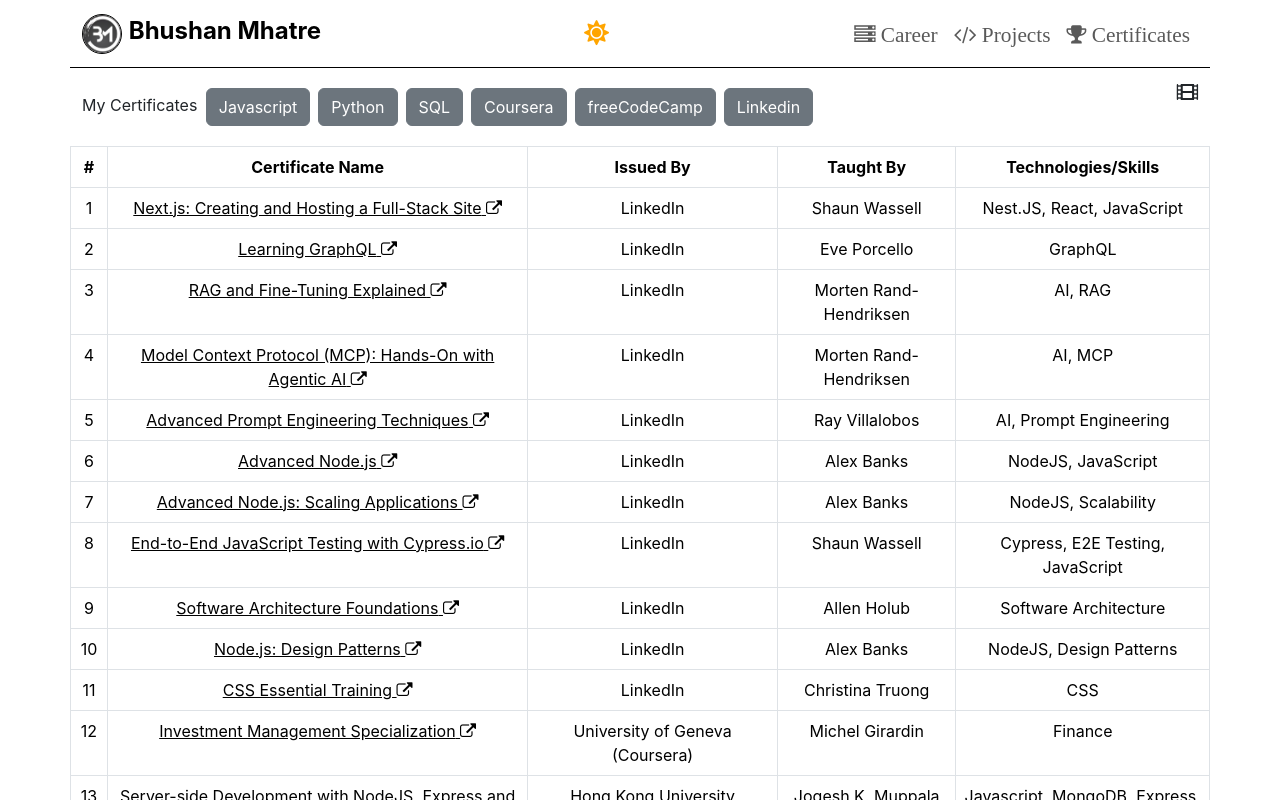
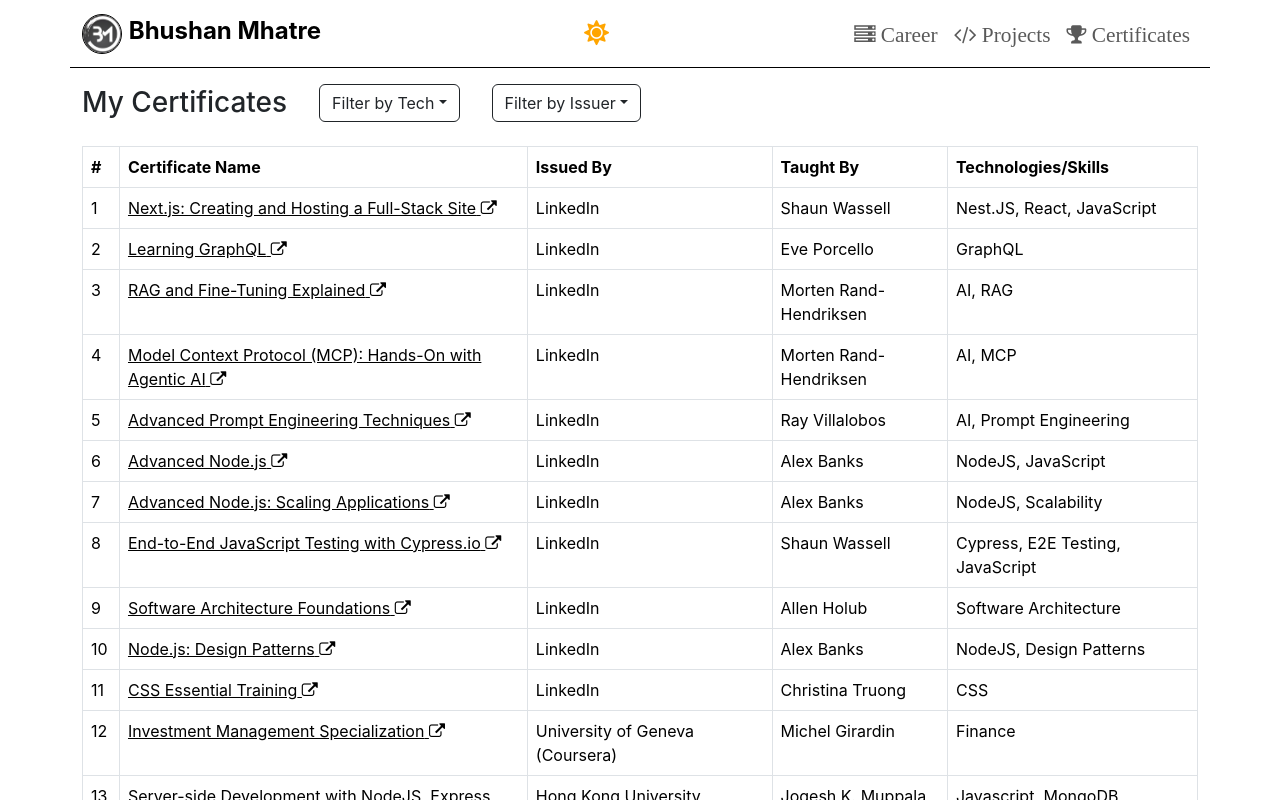
Before and after one commit to thebhushanmhatre/bhushan-portfolio, a React (Create React App) app: page /certificates in a window 1280 px wide. Shown: the top 800 px of the page. Built offline with nearby package versions, Linux system fonts and the light colour scheme.

Commit message:
feat: Improved the data filtering mechanism on Projects and Certificates pages

```diff
--- a/src/components/web/Certificate.js
+++ b/src/components/web/Certificate.js
@@ -1,32 +1,55 @@
 import React, { useContext, useState } from 'react';
-import { Container, Row, Button } from 'reactstrap';
-import RenderCards from './RenderCards';
-import RenderCarousel from './RenderCarousel';
+import { Container } from 'reactstrap';
 import RenderTable from './RenderTable';
 import { DataContext } from '../../App';
+import FilterDropdown from './FilterDropdown';
 
 function Certificate() {
-  const [filterBy, setFilterBy] = useState(false);
-  const [filterOn, setFilterOn] = useState(false);
-  const [iconName, toggleIcon] = useState('fas fa-film fa-lg');
+  const [selectedTech, setSelectedTech] = useState([]);
+  const [selectedIssuer, setSelectedIssuer] = useState([]);
   const certificatesData = useContext(DataContext).certificates;
 
-  const setFilter = (filter, on) => {
-    if (filterBy === filter) {
-      setFilterBy(false);
+  const handleTechSelect = (option) => {
+    if (selectedTech.some(f => f.value === option.value)) {
+      setSelectedTech(selectedTech.filter(f => f.value !== option.value));
     } else {
-      setFilterBy(filter);
-      setFilterOn(on);
+      setSelectedTech([...selectedTech, option]);
     }
+  };
+
+  const handleTechRemove = (option) => {
+    setSelectedTech(selectedTech.filter(f => f.value !== option.value));
+  };
+
+  const handleIssuerSelect = (option) => {
+    if (selectedIssuer.some(f => f.value === option.value)) {
+      setSelectedIssuer(selectedIssuer.filter(f => f.value !== option.value));
+    } else {
+      setSelectedIssuer([...selectedIssuer, option]);
+    }
+  };
+
+  const handleIssuerRemove = (option) => {
+    setSelectedIssuer(selectedIssuer.filter(f => f.value !== option.value));
   };
 
   const getCertis = () => {
     let certificates = certificatesData.filter((item) => item.visible);
-    if (filterBy) {
+
+    if (selectedTech.length > 0) {
+      const techValues = selectedTech.map(f => f.value);
       certificates = certificates.filter(
-        (item) => item[filterOn].indexOf(filterBy) !== -1
+        (item) => techValues.some(tech => item.tech.includes(tech))
       );
     }
+
+    if (selectedIssuer.length > 0) {
+      const issuerValues = selectedIssuer.map(f => f.value);
+       certificates = certificates.filter(
+        (item) => issuerValues.includes(item.issuer)
+      );
+    }
+
     return certificates;
   };
 
@@ -45,72 +68,57 @@
     );
   };
 
-  const filters = ['Javascript', 'Python', 'SQL'].map((item) => (
-    <Button key={item} className="m-1" onClick={() => setFilter(item, 'tech')}>
-      {item}{' '}
-    </Button>
-  ));
+  const techOptions = [
+    { label: 'Javascript', value: 'Javascript' },
+    { label: 'Python', value: 'Python' },
+    { label: 'SQL', value: 'SQL' }
+  ];
 
-  ['Coursera', 'freeCodeCamp', 'Linkedin'].forEach((item) =>
-    filters.push(
-      <Button
-        key={item}
-        className="m-1"
-        onClick={() => setFilter(item, 'issuer')}
-      >
-        {item}{' '}
-      </Button>
-    )
-  );
+  const issuerOptions = [
+    { label: 'Coursera', value: 'Coursera' },
+    { label: 'freeCodeCamp', value: 'freeCodeCamp' },
+    { label: 'Linkedin', value: 'Linkedin' }
+  ];
 
-  const renderCards = <RenderCards items={getCertis()} type={'Certificate'} />;
+  const certList = pickValues();
+  let renderTable;
 
-  const renderTable = (
+  if (certList.length > 0) {
+    renderTable = (
       <RenderTable
         className="m-4 pb-4"
-      items={pickValues()}
+        items={certList}
         type={'Certificate'}
       />
     );
-
-  const renderFilm = <RenderCarousel certis={getCertis()} />;
-
-  // table -> slider -> cards
-  // table -> film   -> th
-
-  // click on table, then icon changes to slider and table is displayed, film && table
-  // click on slider, then icon changes to cards and slider/film is displayed, cards && slider
-  // click on cards, then icon changes to table and cards is displayed, table && cards/th
-
-  const changeIcon = () => {
-    if (iconName == 'fa fa-table fa-lg') {
-      toggleIcon('fas fa-film fa-lg');
-    } else if (iconName == 'fas fa-film fa-lg') {
-      toggleIcon('fa fa-th fa-lg');
   } else {
-      toggleIcon('fa fa-table fa-lg');
+    renderTable = (
+      <h3 className="text-danger">
+        No Certificates Found
+      </h3>
+    );
   }
-    return '';
-  };
-
-  const iconBtn = (
-    <span
-      onClick={changeIcon}
-      className={iconName}
-      style={{ float: 'right' }}
-    />
-  );
 
   return (
-    <Container>
-      <p className="text-lg">
-        {filterBy ? filterBy : 'My'} Certificates {filters} {iconBtn}
-      </p>
-      <Row className="d-flex justify-content-around text-center mb-3">
-        {iconName == 'fa fa-th fa-lg' && renderFilm}
-        {iconName == 'fas fa-film fa-lg' && renderTable}
-        {iconName == 'fa fa-table fa-lg' && renderCards}
-      </Row>
+    <Container className="pb-5">
+      <div className="d-flex align-items-center mb-4 flex-wrap">
+        <h3 className="mb-0 me-3">My Certificates</h3>
+        <FilterDropdown
+          title="Filter by Tech"
+          options={techOptions}
+          selected={selectedTech}
+          onSelect={handleTechSelect}
+          onRemove={handleTechRemove}
+        />
+        <FilterDropdown
+          title="Filter by Issuer"
+          options={issuerOptions}
+          selected={selectedIssuer}
+          onSelect={handleIssuerSelect}
+          onRemove={handleIssuerRemove}
+        />
+      </div>
+      {renderTable}
     </Container>
   );
 }
--- /dev/null
+++ b/src/components/web/FilterDropdown.js
@@ -0,0 +1,55 @@
+import React, { useState } from 'react';
+import { Dropdown, DropdownToggle, DropdownMenu, DropdownItem, Badge, Input } from 'reactstrap';
+
+const FilterDropdown = ({ title, options, selected, onSelect, onRemove }) => {
+  const [dropdownOpen, setDropdownOpen] = useState(false);
+  const toggle = () => setDropdownOpen(prevState => !prevState);
+
+  return (
+    <>
+      <Dropdown isOpen={dropdownOpen} toggle={toggle} className="mx-3">
+        <DropdownToggle caret color="outline-dark">
+          {title}
+        </DropdownToggle>
+        <DropdownMenu>
+          {options.map((option) => (
+             <DropdownItem key={option.value} toggle={false} onClick={() => onSelect(option)}>
+                 <div className="d-flex align-items-center">
+                    <Input
+                      type="checkbox"
+                      checked={selected.some(s => s.value === option.value)}
+                      readOnly
+                      style={{ marginRight: '10px', pointerEvents: 'none' }}
+                    />
+                    {option.label}
+                 </div>
+              </DropdownItem>
+          ))}
+        </DropdownMenu>
+      </Dropdown>
+
+      <div className="d-flex flex-wrap align-items-center">
+          {selected.map(item => (
+              <Badge
+                  color="secondary"
+                  className="m-1 px-3 py-2 d-inline-flex align-items-center"
+                  key={item.value}
+                  pill
+                  style={{ fontSize: '0.9rem' }}
+              >
+                  {item.label}
+                  <span
+                      style={{ cursor: 'pointer', marginLeft: '8px', fontWeight: 'bold', fontSize: '1.2rem', lineHeight: '0.8' }}
+                      onClick={() => onRemove(item)}
+                      aria-label="Remove"
+                  >
+                      &times;
+                  </span>
+              </Badge>
+          ))}
+      </div>
+    </>
+  );
+};
+
+export default FilterDropdown;
--- a/src/components/web/Project.js
+++ b/src/components/web/Project.js
@@ -1,31 +1,31 @@
 import React, { useState, useContext } from 'react';
-import { Row, Button, Container } from 'reactstrap';
+import { Container } from 'reactstrap';
 import RenderTable from './RenderTable';
-import RenderCards from './RenderCards';
 import { DataContext } from '../../App';
+import FilterDropdown from './FilterDropdown';
 
 function Project() {
   const projectsData = useContext(DataContext).projects;
-  const [languages, setLanguages] = useState([]);
-  const [tabular, toggleTabluar] = useState(true);
+  const [selectedFilters, setSelectedFilters] = useState([]);
 
-  const setFilter = (clickedFilter) => {
-    let filters = languages;
-    if (filters.indexOf(clickedFilter) >= 0) {
-      filters.splice(filters.indexOf(clickedFilter), 1);
-      setLanguages([...filters]);
+  const handleSelect = (option) => {
+    if (selectedFilters.some(f => f.value === option.value)) {
+      setSelectedFilters(selectedFilters.filter(f => f.value !== option.value));
     } else {
-      filters.push(clickedFilter);
-      setLanguages([...filters]);
+      setSelectedFilters([...selectedFilters, option]);
     }
+  };
+
+  const handleRemove = (option) => {
+    setSelectedFilters(selectedFilters.filter(f => f.value !== option.value));
   };
 
   const getProjects = () => {
     let projects = projectsData.filter((item) => item.visible);
-    let filters = languages;
-    if (filters.length > 0) {
+    if (selectedFilters.length > 0) {
+      const filterValues = selectedFilters.map(f => f.value);
       return projects.filter((project) =>
-        filters.every((fil) => project.tech.includes(fil))
+        filterValues.every((fil) => project.tech.includes(fil))
       );
     }
     return projects;
@@ -47,46 +47,36 @@
   var projects;
   let project_list = getProjects();
   if (project_list.length > 0) {
-    if (tabular) {
-      projects = <RenderTable items={pickValues()} type={'Project'} />;
-    } else {
-      projects = <RenderCards items={pickValues()} type={'Project'} />;
-    }
+    projects = <RenderTable items={pickValues()} type={'Project'} />;
+
   } else {
     projects = (
       <h3 className="text-danger">
-        "{languages.join(' + ')}" Projects Coming Soon
+        "{selectedFilters.map(f => f.label).join(' + ')}" Projects Coming Soon
       </h3>
     );
   }
 
-  const filters = ['Javascript', 'Python', 'React'].map((item) => (
-    <Button className="m-1" key={item} onClick={() => setFilter(item)}>
-      {item}
-    </Button>
-  ));
-
-  let tabularForm = (
-    <span
-      onClick={() => toggleTabluar((prevMode) => !prevMode)}
-      className={tabular ? 'fa fa-th fa-lg' : 'fa fa-table fa-lg'}
-      style={{ float: 'right' }}
-    />
-  );
+  const availableFilters = [
+    { label: 'Javascript', value: 'Javascript' },
+    { label: 'Python', value: 'Python' },
+    { label: 'React', value: 'React' }
+  ];
 
   return (
-    <Container>
-      <h3 className="mb-4">
-        My {languages ? languages.join(' + ') : ''} Projects {filters}{' '}
-        {tabularForm}
-      </h3>
-      {tabular ? (
-        projects
-      ) : (
-        <Row className="d-flex justify-content-around text-center">
-          {projects}
-        </Row>
-      )}
+    <Container className="pb-5">
+      <div className="d-flex align-items-center mb-4">
+        <h3 className="mb-0 me-3">My Projects</h3>
+        <FilterDropdown
+          title="Filter by Language"
+          options={availableFilters}
+          selected={selectedFilters}
+          onSelect={handleSelect}
+          onRemove={handleRemove}
+        />
+      </div>
+
+      {projects}
     </Container>
   );
 }
--- a/src/shared/projects.js
+++ b/src/shared/projects.js
@@ -6,6 +6,16 @@
     src: 'assets/images/projects/radar.jpg',
     tech: ['React'],
     name: 'Classic Snake Game',
+    visible: true,
+    target: '_blank',
+  },
+  {
+    projectId: 27,
+    inbuilt: false,
+    href: 'https://sj5x54.csb.app/',
+    src: 'assets/images/projects/radar.jpg',
+    tech: ['React'],
+    name: 'Sudoku Game',
     visible: true,
     target: '_blank',
   },
@@ -30,22 +40,22 @@
     target: '_blank',
   },
   {
-    projectId: 25,
-    inbuilt: false,
-    href: 'https://8np9gq.csb.app/',
-    src: 'assets/images/projects/radar.jpg',
-    tech: ['React'],
-    name: 'Pokemon List',
-    visible: true,
-    target: '_blank',
-  },
-  {
     projectId: 26,
     inbuilt: false,
     href: 'https://j5hk6v.csb.app/',
     src: 'assets/images/projects/radar.jpg',
     tech: ['React'],
     name: 'Nested Checkboxes with Indeterminate',
+    visible: true,
+    target: '_blank',
+  },
+  {
+    projectId: 25,
+    inbuilt: false,
+    href: 'https://8np9gq.csb.app/',
+    src: 'assets/images/projects/radar.jpg',
+    tech: ['React', 'Javascript', 'Fetch API'],
+    name: 'Pokemon List',
     visible: true,
     target: '_blank',
   },
```
Lines whose indentation alone changed are shown as unchanged.
